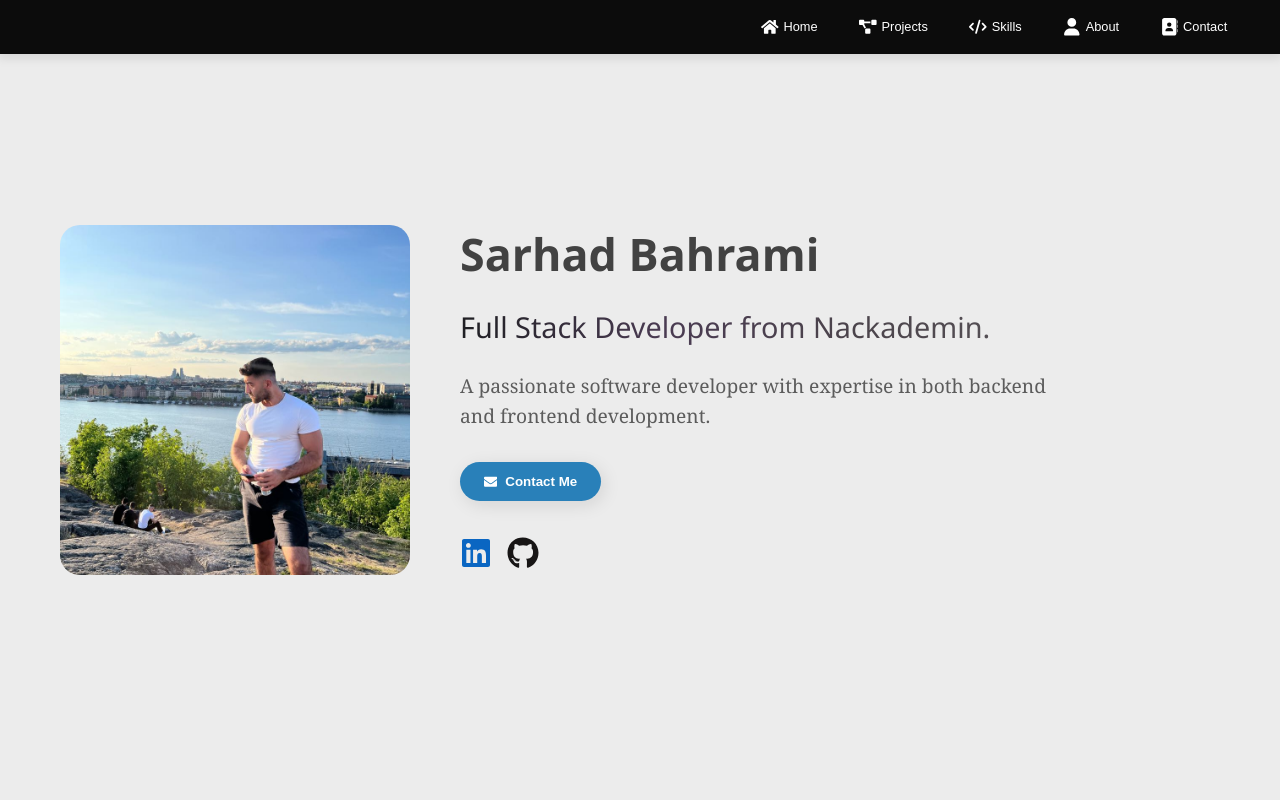
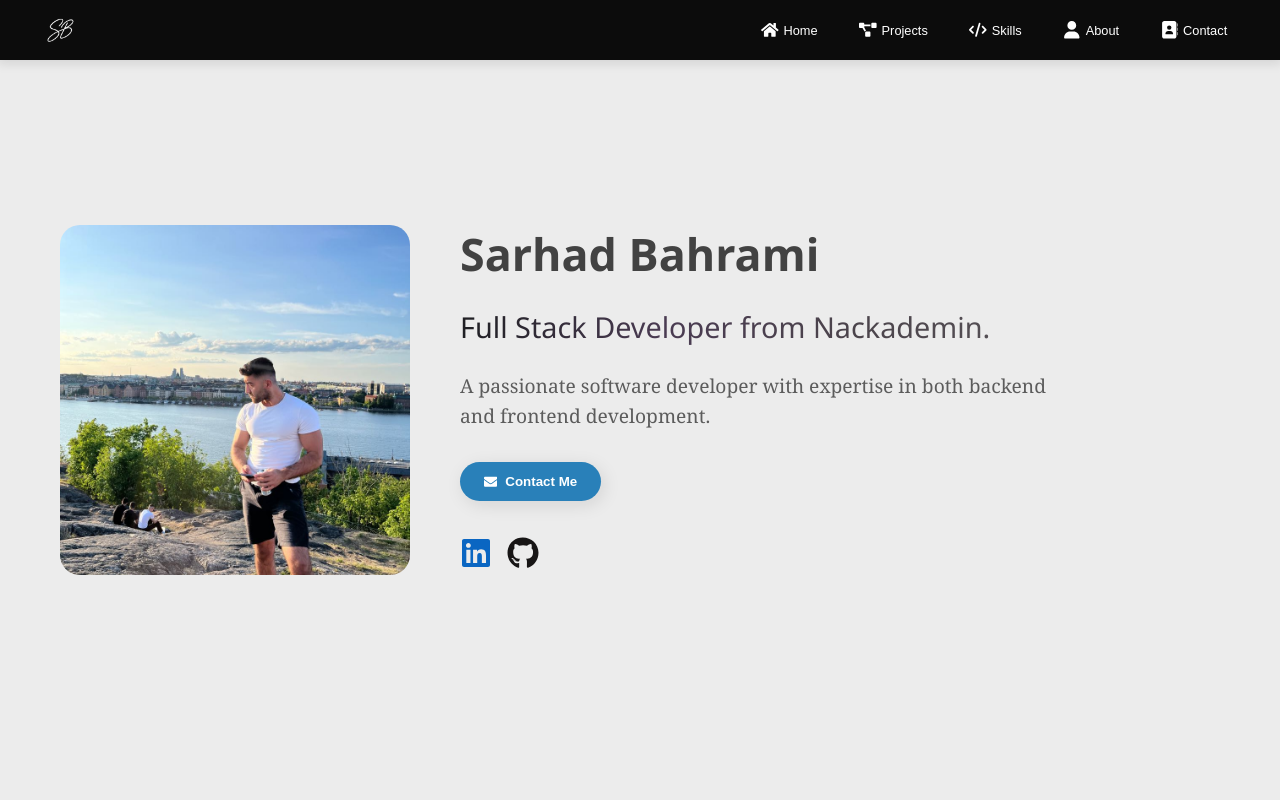
Before and after one commit to Sarhad127/portfolio, a React (Create React App) app: page / in a window 1280 px wide. Shown: the top 800 px of the page. Built offline with nearby package versions, Linux system fonts and the light colour scheme.

Commit message:
update - styling 12

```diff
--- a/src/Clique/Clique.js
+++ b/src/Clique/Clique.js
@@ -10,6 +10,7 @@ import groupChat from '../images/Clique/groupchat.png';
 import background from '../images/Clique/background.png';
 import '../Style/Apps.css'
 import {useNavigate} from "react-router-dom";
+import signature from "../images/signature.png";
 
 const Clique = () => {
     const navigate = useNavigate();
@@ -102,6 +103,7 @@ const Clique = () => {
 
             <nav className="app-navbar">
                 <div className="navbar-app-content">
+                    <img src={signature} alt="SB Signature" className="navbar-signature" />
                     <div className="app-navbar-links">
                         <button onClick={handleBackClick} className="app-nav-button">
                             <FaHome className="app-nav-icon" />
--- a/src/Home.js
+++ b/src/Home.js
@@ -29,6 +29,7 @@ import './Style/hero.css'
 import './Style/About.css'
 import './Style/Contact.css'
 import './Style/Modal.css'
+import signature from './images/signature.png';
 
 function sendEmail(e) {
     e.preventDefault();
@@ -93,6 +94,7 @@ function Home() {
 
             <nav className="navbar">
                 <div className="navbar-container">
+                    <img src={signature} alt="SB Signature" className="navbar-signature" />
                     <button className="menu-toggle" onClick={toggleMenu}>
                         <FaBars />
                     </button>
--- a/src/Pluto/Pluto.js
+++ b/src/Pluto/Pluto.js
@@ -10,6 +10,7 @@ import schema from '../images/Pluto/schema.png';
 import signup from '../images/Pluto/sign up.png';
 import diagram from '../images/Pluto/diagram.png'
 import {useNavigate} from "react-router-dom";
+import signature from "../images/signature.png";
 
 const Pluto = () => {
     const navigate = useNavigate();
@@ -104,6 +105,7 @@ const Pluto = () => {
 
             <nav className="app-navbar">
                 <div className="navbar-app-content">
+                    <img src={signature} alt="SB Signature" className="navbar-signature" />
                     <div className="app-navbar-links">
                     <button onClick={handleBackClick} className="app-nav-button">
                         <FaHome className="app-nav-icon" />
--- a/src/SpringSecurityTests/SpringSecurityTests.js
+++ b/src/SpringSecurityTests/SpringSecurityTests.js
@@ -6,6 +6,7 @@ import palindrome from '../images/SpringSecurityTests/palindrome.png'
 import registrationController from '../images/SpringSecurityTests/registrationcontroller.png'
 import {useNavigate} from "react-router-dom";
 import '../Style/Apps.css'
+import signature from "../images/signature.png";
 
 const SpringSecurityTests = () => {
     const navigate = useNavigate();
@@ -78,6 +79,7 @@ const SpringSecurityTests = () => {
 
             <nav className="app-navbar">
                 <div className="navbar-app-content">
+                    <img src={signature} alt="SB Signature" className="navbar-signature" />
                     <div className="app-navbar-links">
                     <button onClick={handleBackClick} className="app-nav-button">
                         <FaHome className="app-nav-icon" />
--- a/src/Style/Apps.css
+++ b/src/Style/Apps.css
@@ -22,7 +22,7 @@
     margin: 0 auto;
     padding: 10px 0;
     display: flex;
-    justify-content: end;
+    justify-content: space-between;
     align-items: center;
     position: relative;
 }
--- a/src/Style/Navbar.css
+++ b/src/Style/Navbar.css
@@ -14,9 +14,15 @@
     margin: 0 auto;
     padding: 10px 0;
     display: flex;
-    justify-content: end;
+    justify-content: space-between;
     align-items: center;
     position: relative;
+}
+
+.navbar-signature {
+    height: 40px;
+    margin: 0;
+    padding: 0;
 }
 
 .navbar-links {
```
Also changed, not shown: src/images/signature.png (added).
